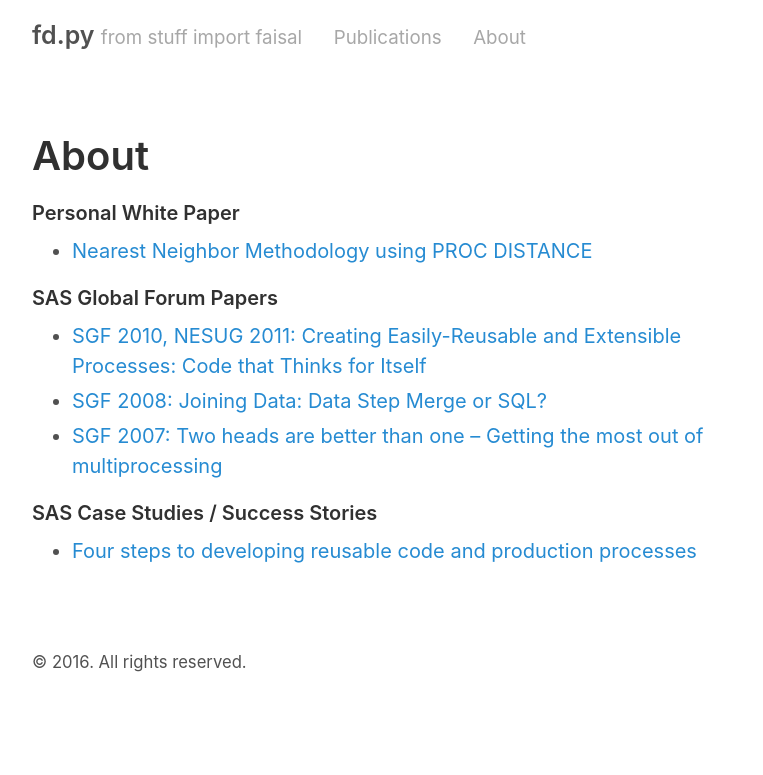
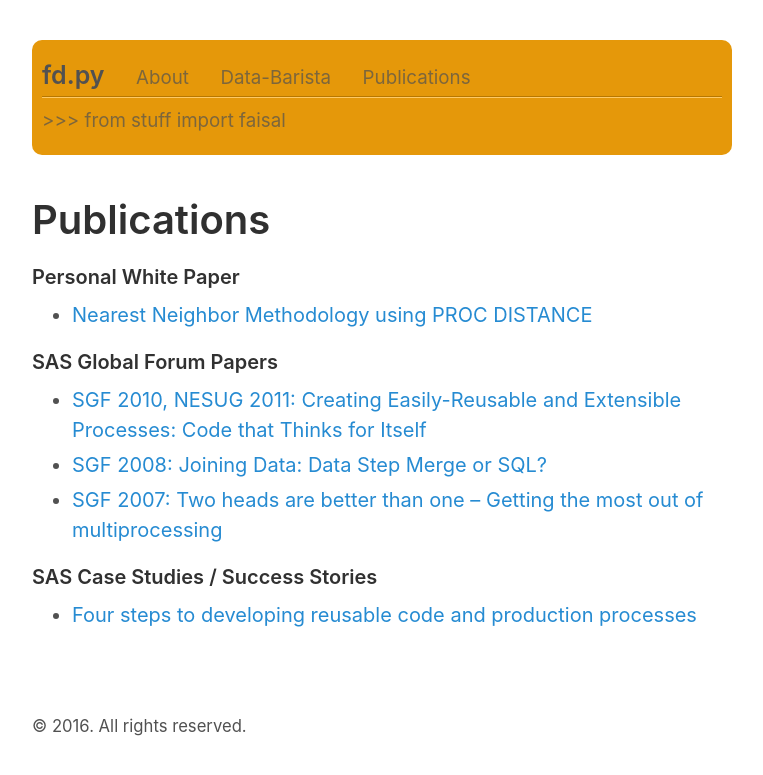
Before and after one commit to fdosani/fdosani.github.io, a Jekyll site: the page built from publications.md, in a window 1280 px wide. Shown: the top 775 px of the page, without its empty margins (258-1021 px from the left). Built offline with Jekyll 4.4.1, drawn with Linux system fonts in a browser that asks for light colours.

```diff
--- a/_config.yml
+++ b/_config.yml
@@ -3,7 +3,7 @@ permalink:           pretty
 
 # Setup
 title:               fd.py
-tagline:             from stuff import faisal
+tagline:             ">>> from stuff import faisal"
 url:
 paginate:            1
 baseurl:             ""
@@ -33,5 +33,6 @@ gems:
 
 
 pages_list:
+  About: '/about'
+  Data-Barista: '/data-barista'
   Publications: '/publications'
-  About: '/about'
--- a/_layouts/default.html
+++ b/_layouts/default.html
@@ -9,11 +9,15 @@
       <header class="masthead">
         <h3 class="masthead-title">
           <a href="/" title="Home">{{ site.title }}</a>
-          <small>{{ site.tagline }}</small>
+
           {% for page in site.pages_list %}
             &nbsp;&nbsp;&nbsp;
             <small><a href="{{ page[1]  }}">{{ page[0] }}</a></small>
           {% endfor %}
+        </h3>
+        <hr class="masthead-hr">
+        <h3 class="masthead-title">
+          <small>{{ site.tagline }}</small>
         </h3>
       </header>
 
--- a/_sass/_masthead.scss
+++ b/_sass/_masthead.scss
@@ -5,7 +5,12 @@
 .masthead {
   padding-top:    1rem;
   padding-bottom: 1rem;
-  margin-bottom: 3rem;
+  padding-left:    0.5rem;
+  padding-right: 0.5rem;
+  margin-bottom: 2rem;
+  margin-top: 2rem;
+  border-radius: 0.5rem;
+  background-color: $masthead-bg;
 }
 
 .masthead-title {
@@ -20,6 +25,15 @@
   small {
     font-size: 75%;
     font-weight: 400;
-    opacity: .5;
+    opacity: .7;
   }
+
 }
+
+.masthead-hr {
+  position: relative;
+  margin: 0.25rem 0;
+  border: 0;
+  border-top: 1px solid #B77700;
+  border-bottom: 1px solid #FFC964;
+}
--- a/_sass/_variables.scss
+++ b/_sass/_variables.scss
@@ -12,6 +12,7 @@ $cyan: #75b5aa;
 $blue: #268bd2;
 // $blue: #6a9fb5;
 $brown: #8f5536;
+$masthead-bg: #E5980A;
 
 $root-font-family: -apple-system, BlinkMacSystemFont, "Segoe UI", "Roboto", "Oxygen", "Ubuntu", "Cantarell", "Fira Sans", "Droid Sans", "Helvetica Neue", Arial, sans-serif;
 $root-font-size: 16px;
--- a/publications.md
+++ b/publications.md
@@ -1,6 +1,6 @@
 ---
 layout: page
-title: About
+title: Publications
 ---
 
 #### Personal White Paper
```
Also changed, not shown: data-barista.md (added, +32 -0 lines).
